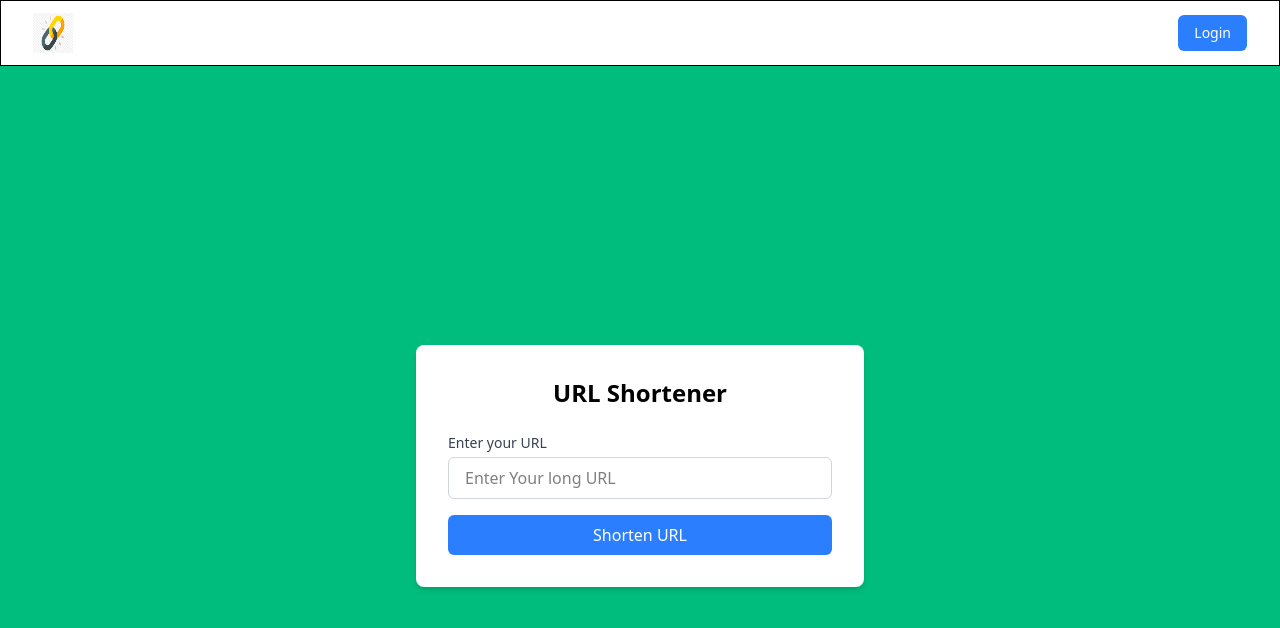
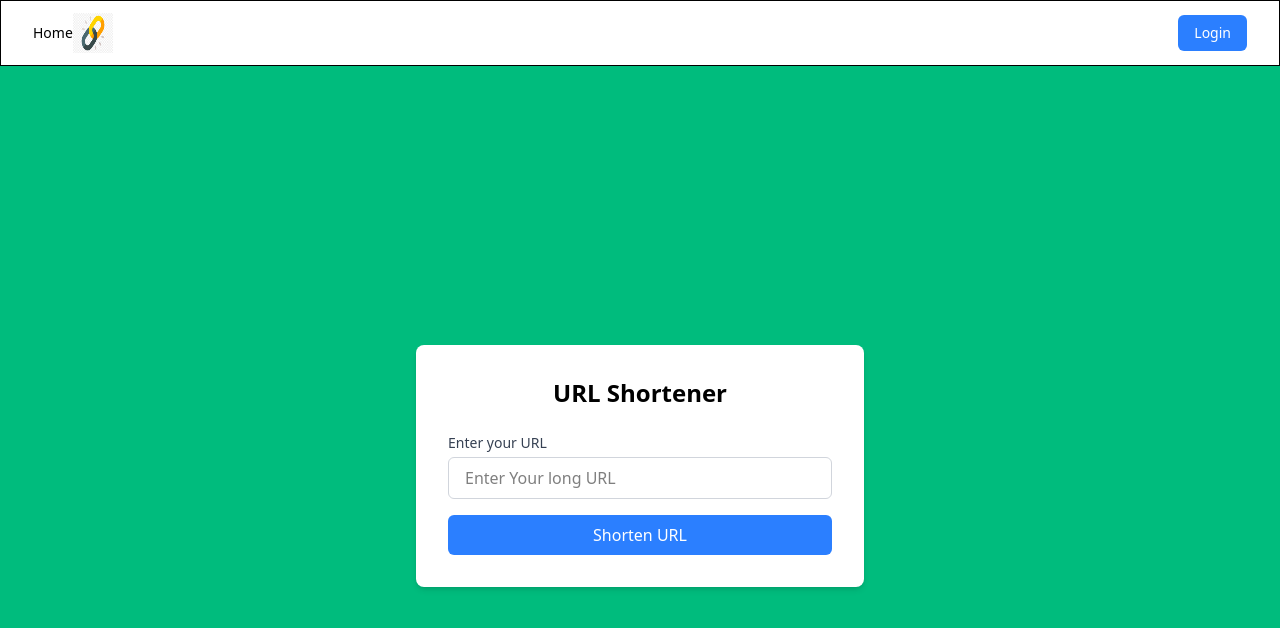
Before and after one commit to CoderNasim2023/Url_Shortner_FRONTEND, a React (Vite) app: page / in a window 1280 px wide. Shown: the top 628 px of the page. Built offline with nearby package versions, Linux system fonts and the light colour scheme; no server answers.

Commit message:
fix: Updated Main logo of urlify

```diff
--- a/index.html
+++ b/index.html
@@ -5,7 +5,7 @@
   <meta charset="UTF-8" />
   <link rel="icon" type="image/svg+xml" href="./src/assets/logo.png" />
   <meta name="viewport" content="width=device-width, initial-scale=1.0" />
-  <link rel="icon" type="image/png" href="/src/assets/logo.png" />
+  <link rel="icon" type="image/png" aria-placeholder="Home" href="/src/assets/logo2.png"  />
 </head>
 
 <body>
--- a/src/components/NavBar.jsx
+++ b/src/components/NavBar.jsx
@@ -25,8 +25,9 @@ const Navbar = () => {
 
           {/* Left side - Project Title Name */}
           <div className="flex items-center">
+             <span className="text-sm font-medium">Home</span>
             <Link to="/" className="text-xl font-bold text-gray-800">
-              <img src={logo} alt="logo" className="w-10 h-10" />
+              <img src={logo} alt="logo"  className="w-10 h-10" />
             </Link>
           </div>
 
```
Also changed, not shown: src/assets/logo2.png (added), src/assets/logo3.png (added).
